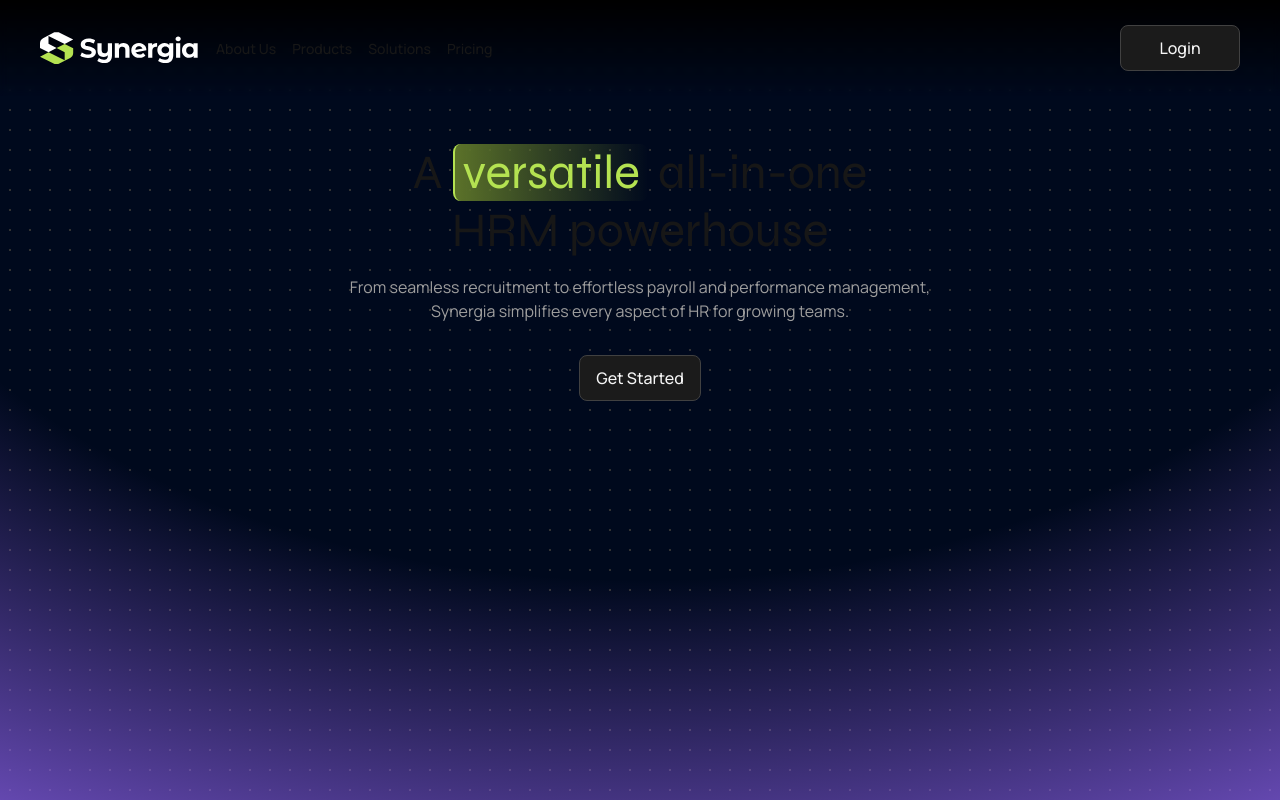
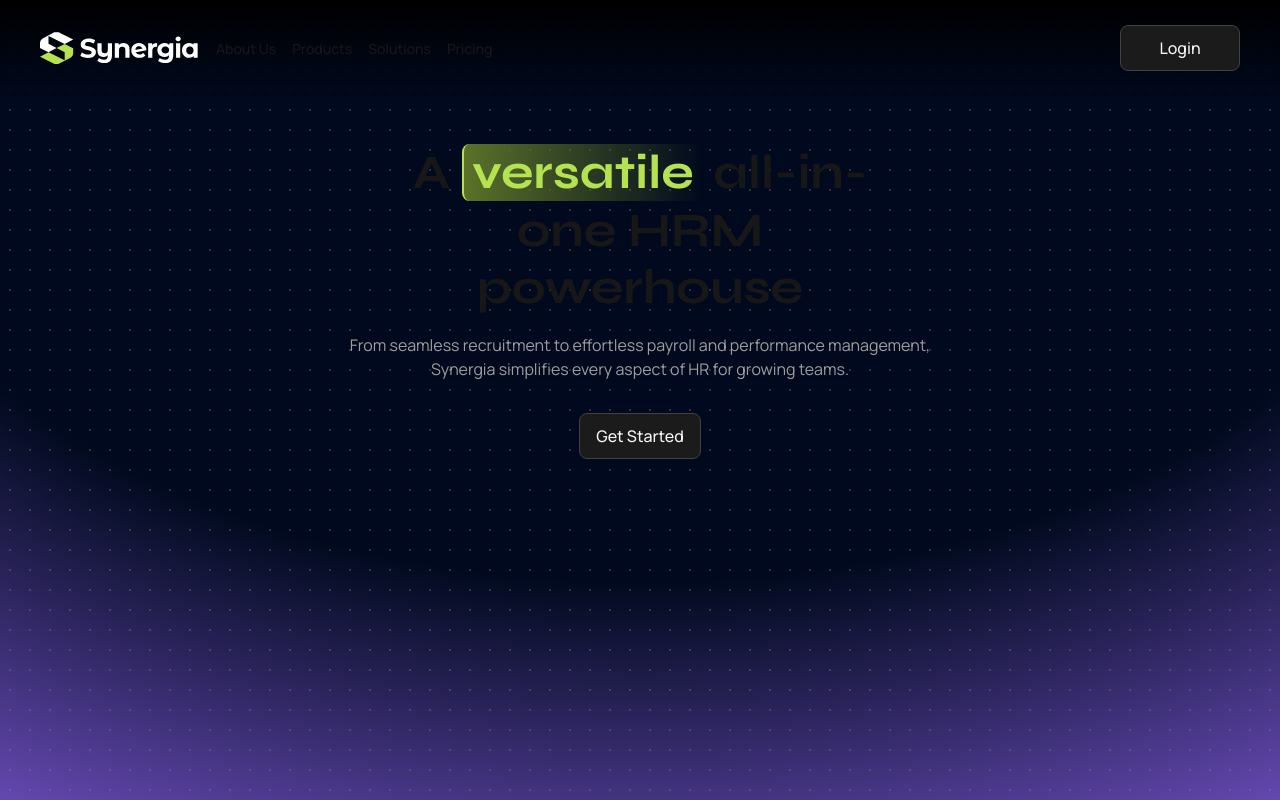
Before and after one commit to andrew-0210/synergia, a Next.js app: page / in a window 1280 px wide. Shown: the top 800 px of the page. Built offline with nearby package versions, Linux system fonts and the light colour scheme.

Commit message:
font changes

```diff
--- a/src/app/globals.css
+++ b/src/app/globals.css
@@ -19,6 +19,15 @@ h5,
 h6,
 span {
   font-family: var(--syne-font);
+}
+
+h1,
+h2,
+h3,
+h4,
+h5,
+h6 {
+  font-weight: 700;
 }
 
 button {
```
